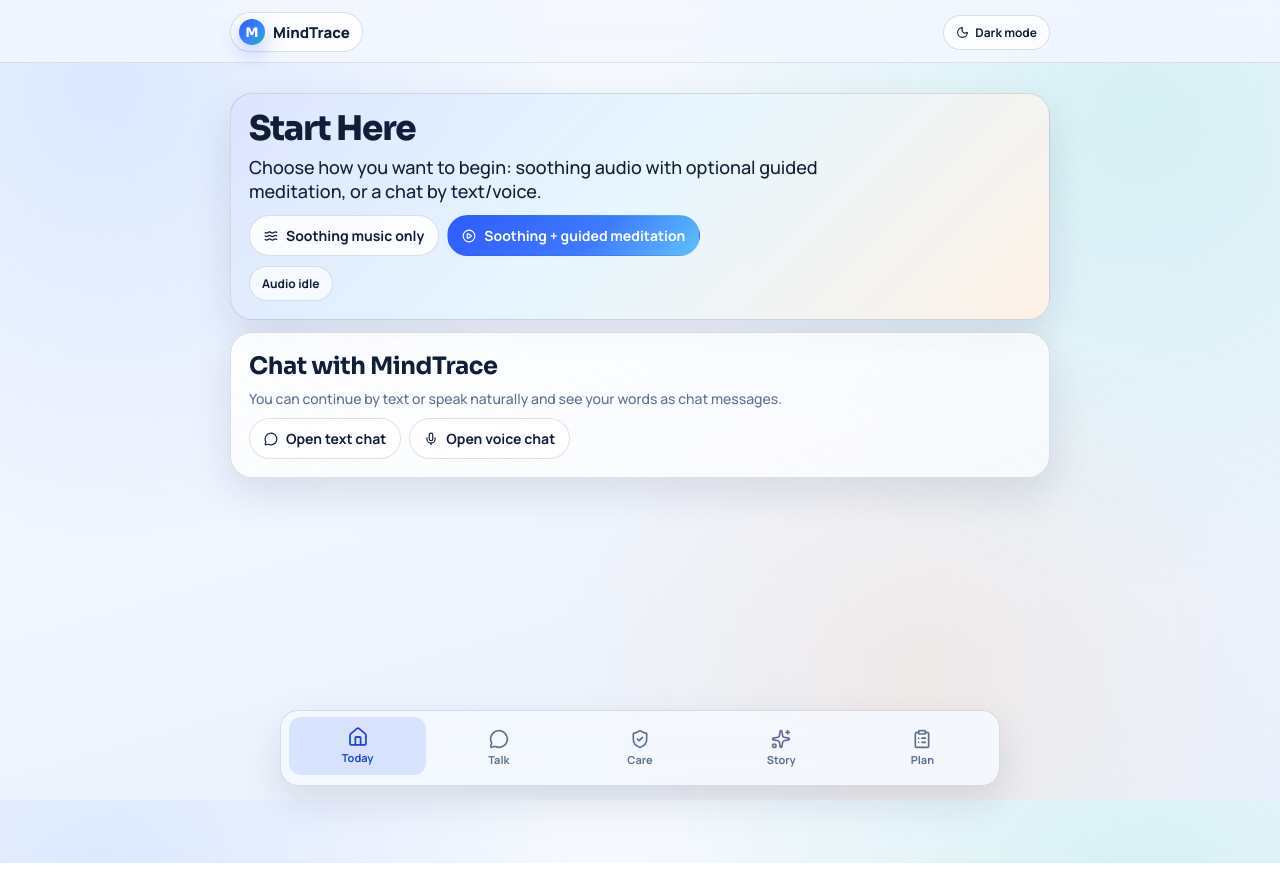
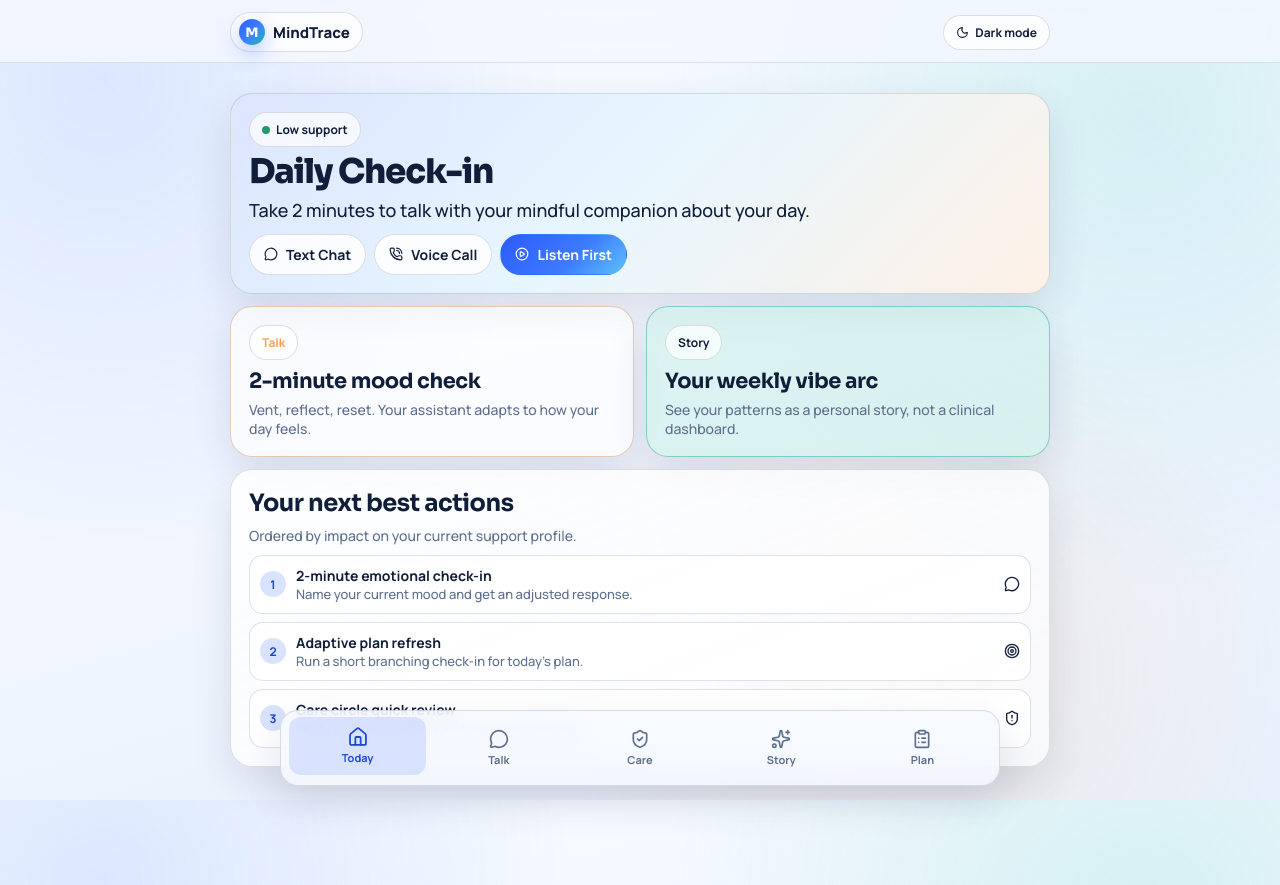
Before and after one commit to sciankit/Depression_Screen, a React (Vite) app: page / in a window 1280 px wide. Before the commit the page ends 863 px from the top, so only its background shows below. Built offline with nearby package versions, Linux system fonts and the light colour scheme; no server answers.

Commit message:
Revert "Implement user and app initiated conversation flows"
This reverts commit acd6a25ec9658aa76583aada804e06b5fd712077.

```diff
--- a/src/App.jsx
+++ b/src/App.jsx
@@ -19,7 +19,6 @@ function App() {
             <Route index element={<HomePage />} />
             <Route path="stats" element={<StatsPage />} />
             <Route path="chat" element={<ChatPage />} />
-            <Route path="app-check-in" element={<ChatPage forceMode="app" />} />
             <Route path="data" element={<CollectorPage />} />
             <Route path="safety" element={<SafetyPage />} />
             <Route path="impact" element={<ImpactPage />} />
--- a/src/pages/ChatPage.jsx
+++ b/src/pages/ChatPage.jsx
@@ -1,168 +1,19 @@
 import { useCallback, useEffect, useMemo, useRef, useState } from 'react';
 import { Mic, Send, Square } from 'lucide-react';
-import { useNavigate, useSearchParams } from 'react-router-dom';
 import { useGlobalState } from '../GlobalStateProvider';
 import { calculateStreak, loadEngagementState, recordCheckIn } from '../growth/engagementEngine';
 
-function looksLikeYes(text) {
-    return /\b(yes|yeah|yep|i am|i'm|im|okay|ok|fine|good|great)\b/i.test(text);
-}
-
-function looksLikeNo(text) {
-    return /\b(no|not|dont|don't|bad|sad|anxious|stressed|overwhelmed|upset)\b/i.test(text);
-}
-
-function wantsNothing(text) {
-    return /\b(nothing|dont want|don't want|do nothing|not now|nope|idk|i dont know|i don't know)\b/i.test(text);
-}
-
-function wantsChat(text) {
-    return /\b(chat|talk|text|vent|share|conversation)\b/i.test(text);
-}
-
-function wantsSoothing(text) {
-    return /\b(music|soothing|calm|meditation|guided)\b/i.test(text);
-}
-
-function withGuided(text) {
-    return /\b(guided|with guide|with meditation|with guidance)\b/i.test(text);
-}
-
-function withoutGuided(text) {
-    return /\b(without|no guided|just music|music only|no meditation)\b/i.test(text);
-}
-
-function appFlowReply(text, stage) {
-    if (stage === 'check_okay') {
-        if (looksLikeYes(text)) {
-            return {
-                reply: 'Glad to hear that. What do you want to do right now?',
-                nextStage: 'what_want',
-                soothing: null,
-            };
-        }
-        if (looksLikeNo(text)) {
-            return {
-                reply: 'I’m here with you. What feels wrong right now?',
-                nextStage: 'what_wrong',
-                soothing: null,
-            };
-        }
-        return {
-            reply: 'I want to understand. Are you feeling okay right now?',
-            nextStage: 'check_okay',
-            soothing: null,
-        };
-    }
-
-    if (stage === 'what_wrong') {
-        return {
-            reply: 'Thank you for sharing that. Do you want to keep talking, or would soothing music help right now?',
-            nextStage: 'support_choice',
-            soothing: null,
-        };
-    }
-
-    if (stage === 'what_want') {
-        if (wantsNothing(text)) {
-            return {
-                reply: 'Would you like soothing music with guided meditation, or without guided meditation?',
-                nextStage: 'offer_soothing',
-                soothing: null,
-            };
-        }
-        if (wantsChat(text)) {
-            return {
-                reply: 'Great. Tell me what is on your mind and I will stay with you.',
-                nextStage: 'chatting',
-                soothing: null,
-            };
-        }
-        if (wantsSoothing(text)) {
-            return {
-                reply: 'Would you like soothing music with guided meditation, or without guided meditation?',
-                nextStage: 'offer_soothing',
-                soothing: null,
-            };
-        }
-        return {
-            reply: 'You can chat with me, or choose soothing music with or without guided meditation.',
-            nextStage: 'what_want',
-            soothing: null,
-        };
-    }
-
-    if (stage === 'support_choice') {
-        if (wantsSoothing(text)) {
-            return {
-                reply: 'Would you like soothing music with guided meditation, or without guided meditation?',
-                nextStage: 'offer_soothing',
-                soothing: null,
-            };
-        }
-        if (wantsChat(text)) {
-            return {
-                reply: 'Okay. I’m listening. Tell me what feels heaviest right now.',
-                nextStage: 'chatting',
-                soothing: null,
-            };
-        }
-        return {
-            reply: 'I can keep chatting with you, or we can switch to soothing music. Which one feels better?',
-            nextStage: 'support_choice',
-            soothing: null,
-        };
-    }
-
-    if (stage === 'offer_soothing') {
-        if (withGuided(text)) {
-            return {
-                reply: 'I can start soothing music with guided meditation now.',
-                nextStage: 'offer_soothing',
-                soothing: 'guided',
-            };
-        }
-        if (withoutGuided(text)) {
-            return {
-                reply: 'I can start soothing music without guided meditation now.',
-                nextStage: 'offer_soothing',
-                soothing: 'ambient',
-            };
-        }
-        return {
-            reply: 'Choose one: with guided meditation, or without guided meditation.',
-            nextStage: 'offer_soothing',
-            soothing: null,
-        };
-    }
-
-    return {
-        reply: 'I’m here with you. Keep going at your pace.',
-        nextStage: stage,
-        soothing: null,
-    };
-}
-
-export default function ChatPage({ forceMode = null }) {
+export default function ChatPage() {
     const { scoreModel, interventionPlan, ensembleDecision, prediction } = useGlobalState();
-    const [searchParams] = useSearchParams();
-    const navigate = useNavigate();
-    const modeFromQuery = searchParams.get('mode');
-    const isAppInitiated = forceMode === 'app' || modeFromQuery === 'app';
-    const initialText = isAppInitiated
-        ? 'Hi, I wanted to check in. Are you feeling okay right now?'
-        : 'Hey, I’m here. Want to name your mood in one sentence?';
-
-    const [messages, setMessages] = useState(() => [{ id: Date.now(), text: initialText, sender: 'bot' }]);
+    const [messages, setMessages] = useState([
+        { id: 1, text: 'Hey, I’m here. Want to name your mood in one sentence?', sender: 'bot' },
+    ]);
     const [engagementState, setEngagementState] = useState(() => loadEngagementState());
     const [input, setInput] = useState('');
     const [isTyping, setIsTyping] = useState(false);
     const [isListening, setIsListening] = useState(false);
     const [liveTranscript, setLiveTranscript] = useState('');
     const [speechError, setSpeechError] = useState('');
-    const [appStage, setAppStage] = useState(isAppInitiated ? 'check_okay' : 'standard');
-    const [suggestedSoothing, setSuggestedSoothing] = useState(null);
-
     const messagesEndRef = useRef(null);
     const recognitionRef = useRef(null);
     const messagesRef = useRef(messages);
@@ -175,7 +26,7 @@ export default function ChatPage({ forceMode = null }) {
         messagesEndRef.current?.scrollIntoView({ behavior: 'smooth' });
     }, [messages, isTyping, liveTranscript]);
 
-    const buildDefaultReply = useCallback((text) => {
+    const buildReply = useCallback((text) => {
         const lowered = text.toLowerCase();
         if (lowered.includes('stressed') || lowered.includes('tired')) {
             return 'That sounds heavy. Try loosening your shoulders and taking three slow breaths with me.';
@@ -203,29 +54,14 @@ export default function ChatPage({ forceMode = null }) {
         setEngagementState(recordCheckIn());
         setIsTyping(true);
 
-        let replyText = '';
-        let nextStage = appStage;
-        let soothingChoice = null;
-
-        if (isAppInitiated) {
-            const result = appFlowReply(text, appStage);
-            replyText = result.reply;
-            nextStage = result.nextStage;
-            soothingChoice = result.soothing;
-        } else {
-            replyText = buildDefaultReply(text);
-        }
-
         setTimeout(() => {
-            const botMessage = { id: Date.now() + Math.random(), text: replyText, sender: 'bot' };
+            const botMessage = { id: Date.now() + Math.random(), text: buildReply(text), sender: 'bot' };
             setMessages((prev) => {
                 const merged = [...prev, botMessage];
                 messagesRef.current = merged;
                 return merged;
             });
             setIsTyping(false);
-            setAppStage(nextStage);
-            setSuggestedSoothing(soothingChoice);
         }, 980);
 
         try {
@@ -249,7 +85,7 @@ export default function ChatPage({ forceMode = null }) {
         } catch (error) {
             console.error('Failed to score model:', error);
         }
-    }, [appStage, buildDefaultReply, isAppInitiated, scoreModel]);
+    }, [buildReply, scoreModel]);
 
     const setupRecognition = useCallback(() => {
         if (typeof window === 'undefined') return null;
@@ -340,11 +176,9 @@ export default function ChatPage({ forceMode = null }) {
     return (
         <div className="screen-wrap animate-fade-in" style={{ maxWidth: '860px' }}>
             <div className="card" style={{ marginBottom: '12px' }}>
-                <h1 className="display" style={{ fontSize: '30px', marginBottom: '8px' }}>
-                    {isAppInitiated ? 'Proactive Check-in' : 'Talk'}
-                </h1>
+                <h1 className="display" style={{ fontSize: '30px', marginBottom: '8px' }}>Talk</h1>
                 <p className="text-muted" style={{ margin: 0 }}>
-                    {isAppInitiated ? 'App-initiated conversation.' : 'Type or use voice.'} Streak: {streak}d.
+                    Type or use voice. Streak: {streak}d.
                 </p>
             </div>
 
@@ -403,17 +237,6 @@ export default function ChatPage({ forceMode = null }) {
                 </button>
             </form>
 
-            {isAppInitiated && suggestedSoothing && (
-                <div className="card" style={{ marginTop: '12px' }}>
-                    <p className="text-muted" style={{ marginTop: 0, marginBottom: '10px' }}>
-                        Ready to switch to soothing audio {suggestedSoothing === 'guided' ? 'with guided meditation' : 'without guided meditation'}.
-                    </p>
-                    <button className="btn-primary" onClick={() => navigate(`/?soothing=${suggestedSoothing}`)}>
-                        Open soothing audio
-                    </button>
-                </div>
-            )}
-
             {speechError && (
                 <p className="text-muted" style={{ marginTop: '10px', marginBottom: 0, fontSize: '13px' }}>
                     {speechError}
--- a/src/pages/HomePage.jsx
+++ b/src/pages/HomePage.jsx
@@ -1,110 +1,61 @@
-import { useCallback, useEffect, useRef, useState } from 'react';
-import { Loader, MessageCircle, Mic, PlayCircle, Square, Waves } from 'lucide-react';
-import { useNavigate, useSearchParams } from 'react-router-dom';
+import { useRef, useState } from 'react';
+import {
+    Loader,
+    MessageCircle,
+    PhoneCall,
+    PlayCircle,
+    Square,
+    ShieldAlert,
+    Target,
+} from 'lucide-react';
+import { useNavigate } from 'react-router-dom';
+import { useGlobalState } from '../GlobalStateProvider';
+import { RISK_TIERS } from '../riskUtils';
 
 const ELEVENLABS_API_KEY = import.meta.env.VITE_ELEVENLABS_API_KEY;
 const ELEVENLABS_VOICE_ID = import.meta.env.VITE_ELEVENLABS_VOICE_ID;
 
-const GUIDED_MEDITATION_TEXT = [
-    'Take a slow breath in through your nose.',
-    'Hold for a moment, then release gently.',
-    'Relax your shoulders and soften your jaw.',
-    'Notice one thing in your body that feels safe right now.',
-    'Stay here for a few breaths. You are doing enough.',
-].join(' ');
+const TODAY_TASKS = [
+    {
+        title: '2-minute emotional check-in',
+        detail: 'Name your current mood and get an adjusted response.',
+        route: '/chat',
+        icon: MessageCircle,
+    },
+    {
+        title: 'Adaptive plan refresh',
+        detail: 'Run a short branching check-in for today\'s plan.',
+        route: '/plan',
+        icon: Target,
+    },
+    {
+        title: 'Care circle quick review',
+        detail: 'Verify support contacts and escalation settings.',
+        route: '/safety',
+        icon: ShieldAlert,
+    },
+];
 
 export default function HomePage() {
     const navigate = useNavigate();
-    const [searchParams] = useSearchParams();
-    const [soothingState, setSoothingState] = useState('idle'); // idle | ambient | loading-guided | guided
-    const [soothingError, setSoothingError] = useState('');
-    const ambientCtxRef = useRef(null);
-    const ambientNodesRef = useRef([]);
-    const guidedAudioRef = useRef(null);
-    const autoStartedRef = useRef(false);
+    const { prediction, phqPrediction, isScoring, interventionPlan, ensembleDecision } = useGlobalState();
+    const [status, setStatus] = useState('idle');
+    const audioRef = useRef(null);
 
-    const stopSoothing = useCallback(() => {
-        if (guidedAudioRef.current) {
-            guidedAudioRef.current.pause();
-            URL.revokeObjectURL(guidedAudioRef.current.src);
-            guidedAudioRef.current = null;
+    const riskTier = interventionPlan?.tier ?? ensembleDecision?.tier ?? prediction?.risk_tier ?? 0;
+    const riskMeta = RISK_TIERS[riskTier] || RISK_TIERS[0];
+
+    const playPrompt = async () => {
+        if (status === 'loading' || status === 'playing') return;
+        setStatus('loading');
+
+        let promptText = "Hey, I'm here with you. We can do a quick check-in or just breathe together for a minute.";
+        if (prediction || phqPrediction) {
+            const insights = [];
+            if (prediction?.risk_tier > 0) insights.push(prediction.predicted_class);
+            if (phqPrediction?.severity && phqPrediction.severity !== 'None') insights.push(`${phqPrediction.severity} mood strain`);
+            if (insights.length) promptText = `Quick note from your patterns: ${insights.join(' and ')}. I'm here to help you reset softly.`;
         }
-
-        ambientNodesRef.current.forEach((node) => {
-            try {
-                node.stop?.();
-            } catch {
-                // no-op
-            }
-            try {
-                node.disconnect?.();
-            } catch {
-                // no-op
-            }
-        });
-        ambientNodesRef.current = [];
-
-        if (ambientCtxRef.current) {
-            ambientCtxRef.current.close();
-            ambientCtxRef.current = null;
-        }
-
-        setSoothingState('idle');
-    }, []);
-
-    const startAmbientOnly = useCallback(async () => {
-        stopSoothing();
-        setSoothingError('');
-
-        const AudioCtx = window.AudioContext || window.webkitAudioContext;
-        if (!AudioCtx) {
-            setSoothingError('Soothing audio is not supported in this browser.');
-            return;
-        }
-
-        const ctx = new AudioCtx();
-        ambientCtxRef.current = ctx;
-
-        const master = ctx.createGain();
-        master.gain.value = 0.03;
-        master.connect(ctx.destination);
-
-        const lowPad = ctx.createOscillator();
-        lowPad.type = 'sine';
-        lowPad.frequency.value = 174;
-
-        const highPad = ctx.createOscillator();
-        highPad.type = 'triangle';
-        highPad.frequency.value = 261.63;
-
-        const lowGain = ctx.createGain();
-        const highGain = ctx.createGain();
-        lowGain.gain.value = 0.6;
-        highGain.gain.value = 0.22;
-
-        const lfo = ctx.createOscillator();
-        const lfoGain = ctx.createGain();
-        lfo.type = 'sine';
-        lfo.frequency.value = 0.09;
-        lfoGain.gain.value = 0.06;
-
-        lfo.connect(lfoGain);
-        lfoGain.connect(lowGain.gain);
-
-        lowPad.connect(lowGain).connect(master);
-        highPad.connect(highGain).connect(master);
-
-        lowPad.start();
-        highPad.start();
-        lfo.start();
-
-        ambientNodesRef.current = [lowPad, highPad, lfo, lowGain, highGain, lfoGain, master];
-        setSoothingState('ambient');
-    }, [stopSoothing]);
-
-    const startGuidedMeditation = useCallback(async () => {
-        setSoothingState('loading-guided');
-        await startAmbientOnly();
 
         try {
             const res = await fetch(`https://api.elevenlabs.io/v1/text-to-speech/${ELEVENLABS_VOICE_ID}`, {
@@ -114,91 +65,124 @@ export default function HomePage() {
                     'Content-Type': 'application/json',
                 },
                 body: JSON.stringify({
-                    text: GUIDED_MEDITATION_TEXT,
+                    text: promptText,
                     model_id: 'eleven_turbo_v2',
-                    voice_settings: { stability: 0.78, similarity_boost: 0.8, style: 0.15 },
+                    voice_settings: { stability: 0.75, similarity_boost: 0.85, style: 0.2 },
                 }),
             });
-            if (!res.ok) throw new Error('Failed to generate guided meditation audio.');
+            if (!res.ok) throw new Error('ElevenLabs API error');
 
             const blob = await res.blob();
             const url = URL.createObjectURL(blob);
+            if (audioRef.current) {
+                audioRef.current.pause();
+                URL.revokeObjectURL(audioRef.current.src);
+            }
+
             const audio = new Audio(url);
-            guidedAudioRef.current = audio;
+            audioRef.current = audio;
+            setStatus('playing');
             audio.play();
-            setSoothingState('guided');
-            audio.onended = () => {
-                setSoothingState('ambient');
-                URL.revokeObjectURL(url);
-                guidedAudioRef.current = null;
-            };
+            audio.onended = () => setStatus('idle');
         } catch (error) {
             console.error(error);
-            setSoothingError('Unable to start guided meditation right now.');
-            setSoothingState('ambient');
+            setStatus('error');
+            setTimeout(() => setStatus('idle'), 3000);
         }
-    }, [startAmbientOnly]);
+    };
 
-    useEffect(() => () => {
-        stopSoothing();
-    }, [stopSoothing]);
+    const stopPrompt = () => {
+        if (audioRef.current) {
+            audioRef.current.pause();
+            audioRef.current.currentTime = 0;
+        }
+        setStatus('idle');
+    };
 
-    useEffect(() => {
-        const mode = searchParams.get('soothing');
-        if (autoStartedRef.current || !mode) return;
-        autoStartedRef.current = true;
-        if (mode === 'guided') {
-            startGuidedMeditation();
-            return;
-        }
-        if (mode === 'ambient') {
-            startAmbientOnly();
-        }
-    }, [searchParams, startAmbientOnly, startGuidedMeditation]);
+    const listenLabel = isScoring
+        ? 'Analyzing...'
+        : status === 'idle'
+            ? 'Listen First'
+            : status === 'loading'
+                ? 'Generating...'
+                : status === 'playing'
+                    ? 'Stop'
+                    : 'Try again';
 
     return (
         <div className="screen-wrap animate-fade-in" style={{ maxWidth: '860px' }}>
             <section className="card home-daily-card" style={{ marginBottom: '12px' }}>
-                <h1 className="display home-daily-title">Start Here</h1>
-                <p className="home-daily-subtitle">
-                    Choose how you want to begin: soothing audio with optional guided meditation, or a chat by text/voice.
-                </p>
+                <div className="chip home-daily-chip">
+                    <span style={{ width: 8, height: 8, borderRadius: 99, background: riskMeta.color }} />
+                    {riskMeta.label} support
+                </div>
+                <h1 className="display home-daily-title">Daily Check-in</h1>
+                <p className="home-daily-subtitle">Take 2 minutes to talk with your mindful companion about your day.</p>
 
                 <div className="home-daily-actions">
-                    <button className="home-daily-btn" onClick={startAmbientOnly}>
-                        <Waves size={14} /> Soothing music only
+                    <button className="home-daily-btn" onClick={() => navigate('/chat')}>
+                        <MessageCircle size={14} /> Text Chat
                     </button>
-                    <button className="home-daily-btn home-daily-btn-solid" onClick={startGuidedMeditation}>
-                        {soothingState === 'loading-guided' ? <Loader size={14} className="animate-spin" /> : <PlayCircle size={14} />}
-                        Soothing + guided meditation
+                    <button className="home-daily-btn" onClick={() => navigate('/chat')}>
+                        <PhoneCall size={14} /> Voice Call
                     </button>
-                    {(soothingState === 'ambient' || soothingState === 'guided' || soothingState === 'loading-guided') && (
-                        <button className="home-daily-btn" onClick={stopSoothing}>
-                            <Square size={12} fill="currentColor" /> Stop audio
-                        </button>
-                    )}
+                    <button className="home-daily-btn home-daily-btn-solid" onClick={status === 'playing' ? stopPrompt : playPrompt} disabled={isScoring}>
+                        {isScoring && <Loader size={14} className="animate-spin" />}
+                        {!isScoring && status === 'idle' && <PlayCircle size={14} />}
+                        {!isScoring && status === 'loading' && <Loader size={14} className="animate-spin" />}
+                        {!isScoring && status === 'playing' && <Square size={12} fill="currentColor" />}
+                        {listenLabel}
+                    </button>
                 </div>
+            </section>
 
-                <div style={{ marginTop: '10px' }}>
-                    <div className="chip">
-                        {soothingState === 'guided' ? 'Guided meditation playing' : soothingState === 'ambient' ? 'Soothing audio playing' : 'Audio idle'}
+            <section className="home-quick-grid" style={{ marginBottom: '12px' }}>
+                <button
+                    className="card home-quick-card home-quick-card-talk"
+                    onClick={() => navigate('/chat')}
+                    style={{ textAlign: 'left', cursor: 'pointer' }}
+                >
+                    <div className="chip" style={{ width: 'fit-content', marginBottom: '8px', color: 'var(--color-accent)' }}>
+                        Talk
                     </div>
-                </div>
-                {soothingError && <p className="text-muted" style={{ marginBottom: 0 }}>{soothingError}</p>}
+                    <h3 style={{ fontSize: '21px', marginBottom: '6px' }}>2-minute mood check</h3>
+                    <p className="text-muted" style={{ margin: 0, fontSize: '14px' }}>
+                        Vent, reflect, reset. Your assistant adapts to how your day feels.
+                    </p>
+                </button>
+
+                <button
+                    className="card home-quick-card home-quick-card-story"
+                    onClick={() => navigate('/stats')}
+                    style={{ textAlign: 'left', cursor: 'pointer' }}
+                >
+                    <div className="chip" style={{ width: 'fit-content', marginBottom: '8px' }}>
+                        Story
+                    </div>
+                    <h3 style={{ fontSize: '21px', marginBottom: '6px' }}>Your weekly vibe arc</h3>
+                    <p className="text-muted" style={{ margin: 0, fontSize: '14px' }}>
+                        See your patterns as a personal story, not a clinical dashboard.
+                    </p>
+                </button>
             </section>
 
             <section className="card">
-                <h3 style={{ fontSize: '24px', marginBottom: '8px' }}>Chat with MindTrace</h3>
+                <h3 style={{ fontSize: '24px', marginBottom: '8px' }}>Your next best actions</h3>
                 <p className="text-muted" style={{ marginTop: 0, marginBottom: '10px', fontSize: '14px' }}>
-                    You can continue by text or speak naturally and see your words as chat messages.
+                    Ordered by impact on your current support profile.
                 </p>
-                <div className="home-daily-actions">
-                    <button className="home-daily-btn" onClick={() => navigate('/chat')}>
-                        <MessageCircle size={14} /> Open text chat
-                    </button>
-                    <button className="home-daily-btn" onClick={() => navigate('/chat')}>
-                        <Mic size={14} /> Open voice chat
-                    </button>
+
+                <div style={{ display: 'grid', gap: '8px' }}>
+                    {TODAY_TASKS.map((task, idx) => (
+                        <button key={task.title} onClick={() => navigate(task.route)} className="home-task-btn">
+                            <div className="home-task-index">{idx + 1}</div>
+                            <div style={{ textAlign: 'left' }}>
+                                <div style={{ fontWeight: 700, fontSize: '14px' }}>{task.title}</div>
+                                <div className="text-muted" style={{ fontSize: '13px' }}>{task.detail}</div>
+                            </div>
+                            <task.icon size={16} />
+                        </button>
+                    ))}
                 </div>
             </section>
         </div>
```
